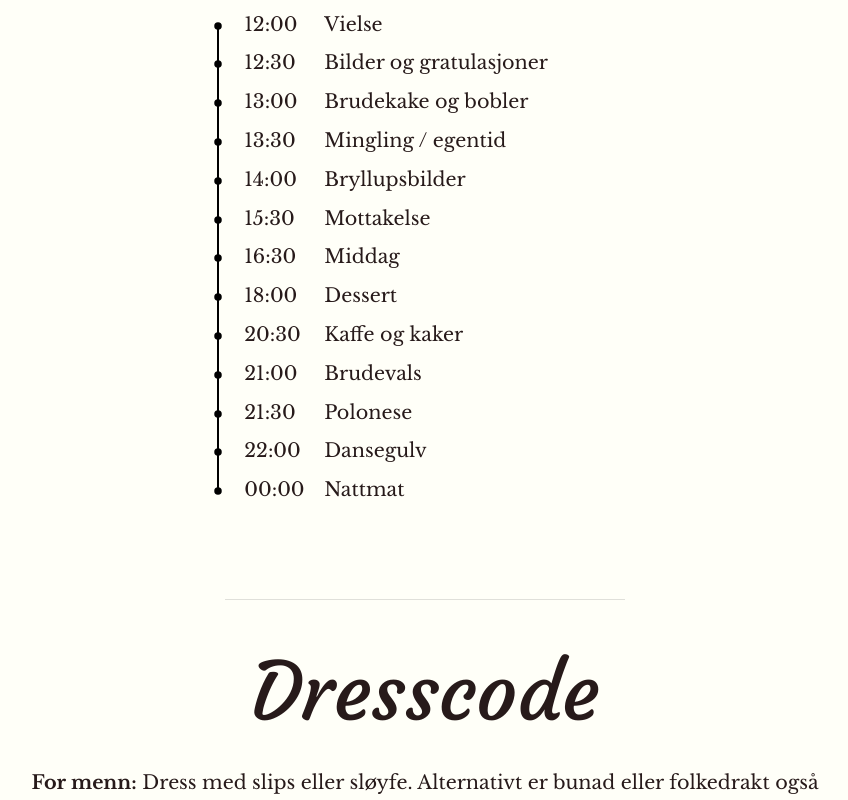
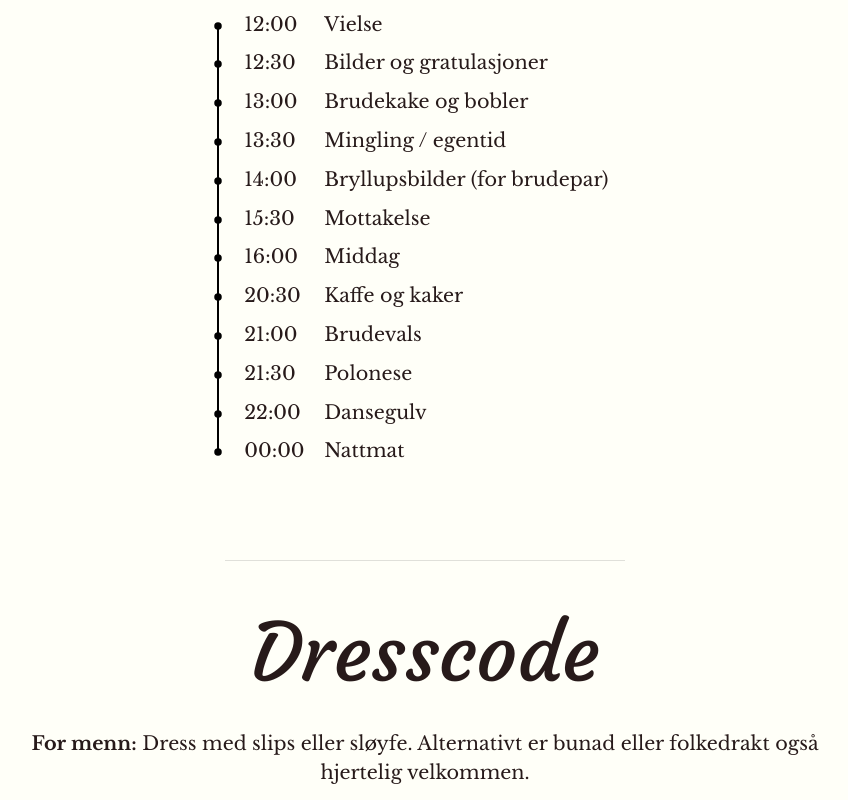
Before and after one commit to hanserino/liseoghk, a plain HTML site: page index.html in a window 1280 px wide. Shown: the part 1156-1956 px from the top of the page, without its empty margins (215-1063 px from the left). Drawn offline with nearby package versions, Linux system fonts and the light colour scheme.

Commit message:
tidslinje

```diff
--- a/index.html
+++ b/index.html
@@ -528,10 +528,9 @@
                     <li><span class="program-time">12:30</span><span class="program-activity">Bilder og gratulasjoner</span></li>
                     <li><span class="program-time">13:00</span><span class="program-activity">Brudekake og bobler</span></li>
                     <li><span class="program-time">13:30</span><span class="program-activity">Mingling / egentid</span></li>
-                    <li><span class="program-time">14:00</span><span class="program-activity">Bryllupsbilder</span></li>
+                    <li><span class="program-time">14:00</span><span class="program-activity">Bryllupsbilder (for brudepar)</span></li>
                     <li><span class="program-time">15:30</span><span class="program-activity">Mottakelse</span></li>
-                    <li><span class="program-time">16:30</span><span class="program-activity">Middag</span></li>
-                    <li><span class="program-time">18:00</span><span class="program-activity">Dessert</span></li>
+                    <li><span class="program-time">16:00</span><span class="program-activity">Middag</span></li>
                     <li><span class="program-time">20:30</span><span class="program-activity">Kaffe og kaker</span></li>
                     <li><span class="program-time">21:00</span><span class="program-activity">Brudevals</span></li>
                     <li><span class="program-time">21:30</span><span class="program-activity">Polonese</span></li>
```
